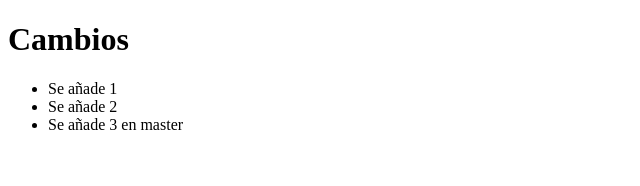
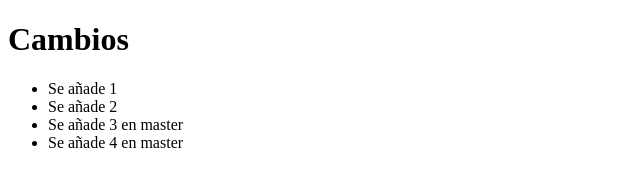
Before and after one commit to YadidSLM/Ramas_2, a plain HTML site: page index.html in a window 1280 px wide. Shown: the whole page, without its empty margins (0-640 px from the left). Drawn offline with Linux system fonts and the light colour scheme.

Commit message:
Se añade 4 en master

```diff
--- a/index.html
+++ b/index.html
@@ -11,6 +11,7 @@
         <li>Se añade 1</li>
         <li>Se añade 2</li>
         <li>Se añade 3 en master</li>
+        <li>Se añade 4 en master</li>
     </ul>
 </body>
 </html>
```
